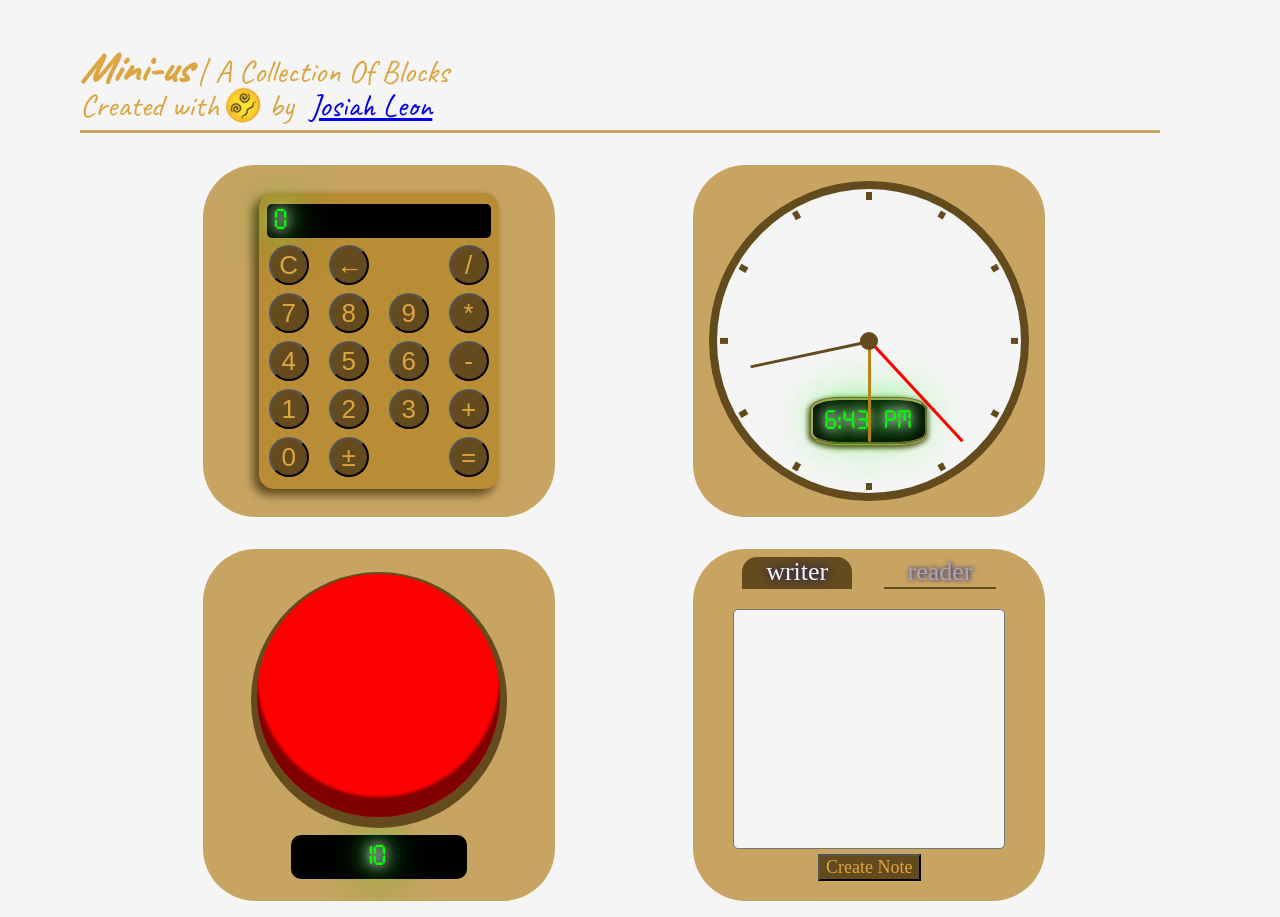
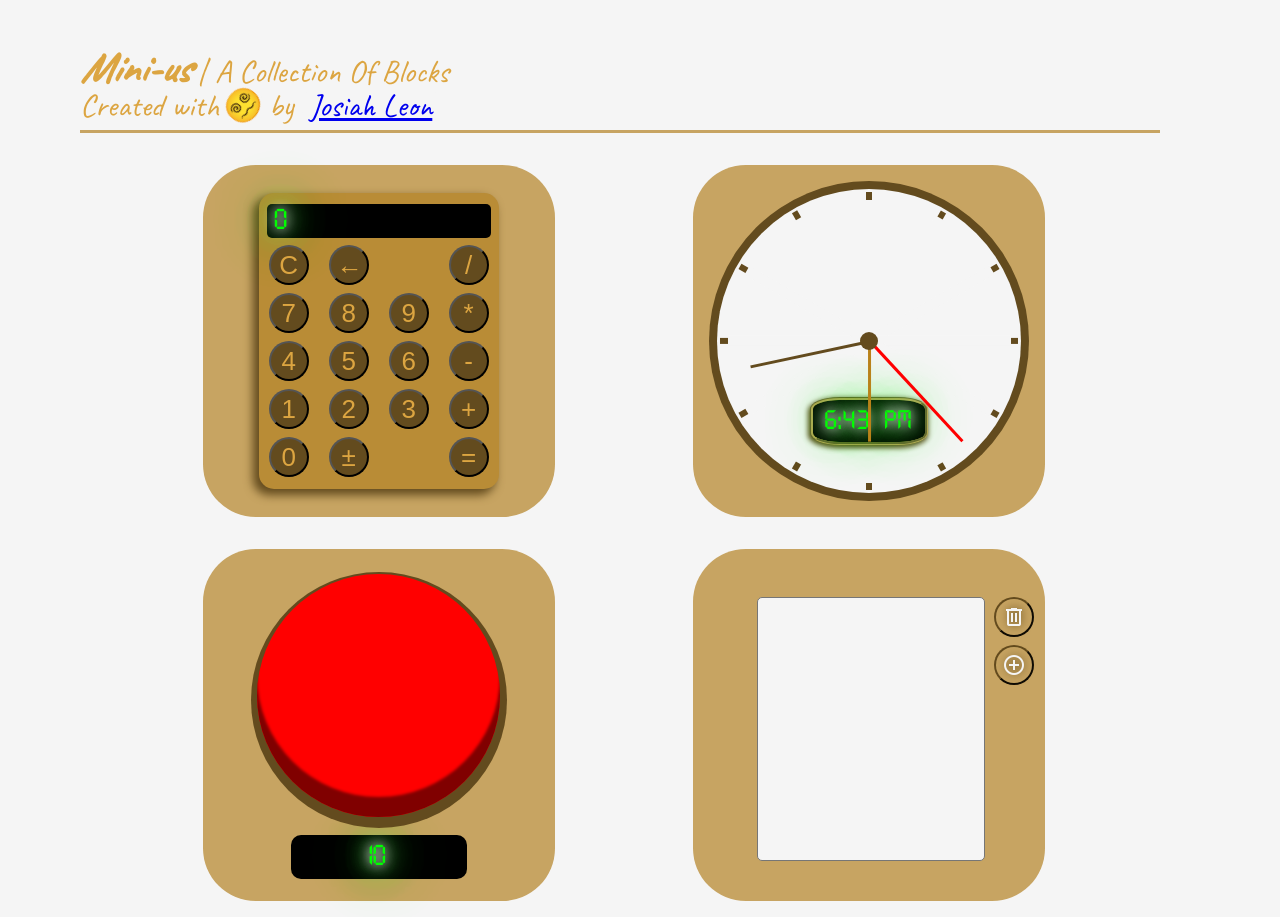
Before and after one commit to ROTBOW/mini-us, a React (Create React App) app: page / in a window 1280 px wide. Built offline with nearby package versions, Linux system fonts and the light colour scheme.

Commit message:
refactored note block to only need one page

```diff
--- a/public/index.html
+++ b/public/index.html
@@ -10,6 +10,7 @@
       content="fun little blocks that do random things"
     />
     <link rel="apple-touch-icon" href="%PUBLIC_URL%/apple-touch-icon.png" />
+    <link rel="stylesheet" href="https://fonts.googleapis.com/css2?family=Material+Symbols+Outlined:opsz,wght,FILL,GRAD@20..48,100..700,0..1,-50..200" />
     <!--
       manifest.json provides metadata used when your web app is installed on a
       user's mobile device or desktop. See https://developers.google.com/web/fundamentals/web-app-manifest/
--- a/src/blocks/notes/notes.jsx
+++ b/src/blocks/notes/notes.jsx
@@ -1,16 +1,21 @@
 import React, {useState, useEffect} from "react";
 import './notes.scss';
 
-const getNoteCount = () => {
-    let count = 0;
+const getNextIdx = () => {
+    let seen = new Set();
 
     for (let i in localStorage) {
         if (i.startsWith('notes')) {
-            count++;
+            seen.add(Number(i.split('-')[1]))
         }
     }
 
-    return count;
+    let idx = 0;
+    while (seen.has(idx)) {
+        idx++;
+    }
+
+    return idx;
 }
 
 const grabNotes = () => {
@@ -25,52 +30,43 @@ const grabNotes = () => {
 };
 
 const Notes = () => {
-    const [mode, setMode] = useState('writer');
     const [currNote, setCurrNote] = useState('notes-0');
-    const [writerText, setWriterText] = useState('');
+    const [currText, setCurrText] = useState('');
     const [notes, setNotes] = useState({});
-
-    const handleModeChange = (e) => {
-        e.stopPropagation();
-        if (e.target.value === 'reader' && Object.keys(notes).length === 0) { return };
-        setMode(e.target.value);
-    };
 
     const handleNewNote = (e) => {
         e.stopPropagation();
         e.preventDefault();
 
-        let count = getNoteCount()
-        localStorage.setItem(`notes-${count}`, writerText);
-        setMode(() => {
-            setNotes(grabNotes());
-            setCurrNote(`notes-${count}`);
-            setWriterText('');
-            return 'reader'
-        })
+        let idx = getNextIdx();
+        localStorage.setItem(`notes-${idx}`, '');
+        setNotes(grabNotes());
+        setCurrNote(`notes-${idx}`);
 
     };
 
     useEffect(() => {
+        let n = grabNotes();
+        if (Object.keys(n) === 0) {
+            n['notes-0'] = '';
+            localStorage.setItem('notes-0', '');
+        };
+
         setNotes(grabNotes());
-    }, []);
+        setCurrText(notes[currNote]);
+    }, [currNote]);
 
-    const writer = (
-        <div className="notes-writer">
-            <textarea defaultValue={writerText} onChange={e => setWriterText(e.target.value)} />
-            <button onClick={handleNewNote}>Create Note</button>
-        </div>
-    );
 
     const createReaderIdx = () => {
         let idxs = [];
         let idx = 1;
+        let orderedNotes = Object.keys(notes).sort()
 
-        for (let i in notes) {
+        for (let i of orderedNotes) {
             idxs.push(
                 <li
                     key={i}
-                    onClick={()=>(setCurrNote(i))}
+                    onClick={()=>{setCurrNote(i)}}
                     className={currNote === i ? 'notes-active' : ''}
                     >
                     {idx}
@@ -82,37 +78,44 @@ const Notes = () => {
         return idxs;
     };
 
-    const reader = (
-        <div className="notes-reader">
-            <ol>
-                {createReaderIdx()}
-            </ol>
-            <div>
-                {notes[currNote]}
-            </div>
-        </div>
-    );
+    const handleNoteDelete = (e) => {
+        e.stopPropagation();
+        if (Object.keys(notes).length === 1) {
+            setCurrText('');
+            localStorage.setItem(currNote, '');
+        } else {
+            localStorage.removeItem(currNote);
+            delete notes[currNote];
+
+            for (let n in notes) {
+                setCurrNote(n);
+                setCurrText(notes[n]);
+                break;
+            };
+        }
+    };
+
+    const handleNoteChange = (e) => {
+        e.stopPropagation();
+
+        setCurrText(() => {
+            localStorage.setItem(currNote, e.target.value);
+            return e.target.value
+        });
+    };
 
     return (
         <div className="notes-block">
-            <div className="notes-header-buttons">
-                <button
-                    onClick={handleModeChange}
-                    value="writer"
-                    className={mode === 'writer' ? 'notes-active' : ''}
-                >writer</button>
-                <button
-                    onClick={handleModeChange}
-                    value="reader"
-                    className={
-                        `
-                            ${mode === 'reader' ? 'notes-active' : ''}
-                            ${Object.keys(notes).length === 0 ? 'notes-deactivate' : ''}
-                        `
-                    }
-                >reader</button>
+            <div className="notes-reader">
+                <ol>
+                    {createReaderIdx()}
+                </ol>
+                <textarea className="notes-reader-box" onChange={handleNoteChange} value={currText}/>
+                <div className="notes-reader-options">
+                    <button><span className="material-symbols-outlined" onClick={handleNoteDelete}>delete</span></button>
+                    <button><span className="material-symbols-outlined" onClick={handleNewNote}>add_circle</span></button>
+                </div>
             </div>
-            {mode === 'writer' ? writer : reader}
         </div>
     );
 };
--- a/src/blocks/notes/notes.scss
+++ b/src/blocks/notes/notes.scss
@@ -3,99 +3,18 @@
 
 .notes-block {
     @include default-block;
-    // flex-direction: column;
     position: relative;
-
-    .notes-header-buttons {
-        background-color: $second-color;
-
-        position: absolute;
-        top: 0.5rem;
-        width: 90%;
-
-        display: flex;
-        justify-content: space-evenly;
-
-        border-radius: 15% 15% 0 0;
-
-        button {
-            background-color: $second-color;
-            color: whitesmoke;
-
-            border: none;
-            border-bottom: 2px $second-color-dark solid;
-            border-radius: 15px 15px 0 0;
-            padding: 0 1.5rem 0 1.5rem;
-
-            font-size: 26px;
-            font-family: cursive;
-            text-shadow: darkblue 1px 0 5px;
-
-            cursor: pointer;
-            transition: all 500ms;
-
-            &.notes-active {
-                background-color: $second-color-dark;
-                text-shadow: darkblue 1px 0 10px;
-            }
-
-            &.notes-deactivate {
-                cursor: not-allowed;
-                color: darkgrey;
-            }
-        }
-    }
-
-    .notes-writer {
-        display: flex;
-        flex-direction: column;
-        align-items: center;
-
-        background-color: $second-color;
-
-        width: 85%;
-        height: 85%;
-        margin-top: 2.5rem;
-
-        textarea {
-            box-sizing: border-box;
-            resize: none;
-
-            font-family: cursive;
-            font-size: 18px;
-
-            background-color: whitesmoke;
-
-            width: 100%;
-            height: 90%;
-
-            border-radius: 5px;
-        }
-
-        button {
-            width: fit-content;
-            margin-top: 0.3rem;
-
-            background-color: $second-color-dark;
-
-            color: $main-color;
-            font-family: cursive;
-            font-size: 18px;
-
-        }
-    }
 
     .notes-reader {
         display: flex;
 
         ol {
             position: absolute;
-            left: 0;
-            top: 4rem;
+            left: 0.5rem;
+            top: 3rem;
             overflow-y: auto;
             -ms-overflow-style: none;  /* Internet Explorer 10+ */
             scrollbar-width: none;  /* Firefox */
-
             &::-webkit-scrollbar {
                 display: none;  /* Safari and Chrome */
             }
@@ -103,7 +22,7 @@
             border-radius: 5px;
 
             margin-left: 1.5rem;
-            height: 70%;
+            height: 75%;
 
             background-color: $second-color;
             box-shadow: inset 0px -121px 90px -75px rgba(113, 92, 52, 0.75);
@@ -128,9 +47,9 @@
             }
         }
 
-        div {
+        .notes-reader-box {
             position: absolute;
-            top: 4rem;
+            top: 3rem;
             left: 4rem;
 
             font-family: cursive;
@@ -140,9 +59,54 @@
 
             padding: 0.3rem;
 
-            width: 15rem;
-            height: 67%;
+            width: 14.2rem;
+            height: 75%;
             border-radius: 5px;
+
+            box-sizing: border-box;
+            resize: none;
+        }
+
+        .notes-reader-options {
+            z-index: 2;
+            position: absolute;
+            right: 0.7rem;
+            top: 3rem;
+
+            height: 5.5rem;
+
+            background-color: transparent;
+
+            display: flex;
+            flex-direction: column;
+            justify-content: space-between;
+
+
+            button {
+                border-radius: 20px;
+                border-color: $second-color-dark;
+
+                padding: 0.3rem;
+                aspect-ratio: 1/1;
+                width: 2.5rem;
+
+                cursor: pointer;
+                background-color: $second-color;
+
+                display: flex;
+                align-items: center;
+                justify-content: center;
+                span {
+                    background-color: transparent;
+                    color: whitesmoke;
+                    text-shadow: $second-color-dark 1px 0 10px;
+
+                    &:hover {
+                        text-shadow: $second-color-dark 1px 0 15px;
+                    }
+                }
+
+            }
         }
     }
 }
--- a/src/styles/index.scss
+++ b/src/styles/index.scss
@@ -3,7 +3,6 @@
    License: none (public domain)
 */
 @import url('https://fonts.googleapis.com/css2?family=Caveat&display=swap');
-// @import url('./../assets/fonts/DigitalNormal-xO6j.otf');
 
 @font-face {
 	font-family: 'digi-normal';
@@ -59,3 +58,11 @@ table {
 	border-collapse: collapse;
 	border-spacing: 0;
 }
+
+.material-symbols-outlined {
+	font-variation-settings:
+	'FILL' 0,
+	'wght' 400,
+	'GRAD' 0,
+	'opsz' 24
+  }
```
